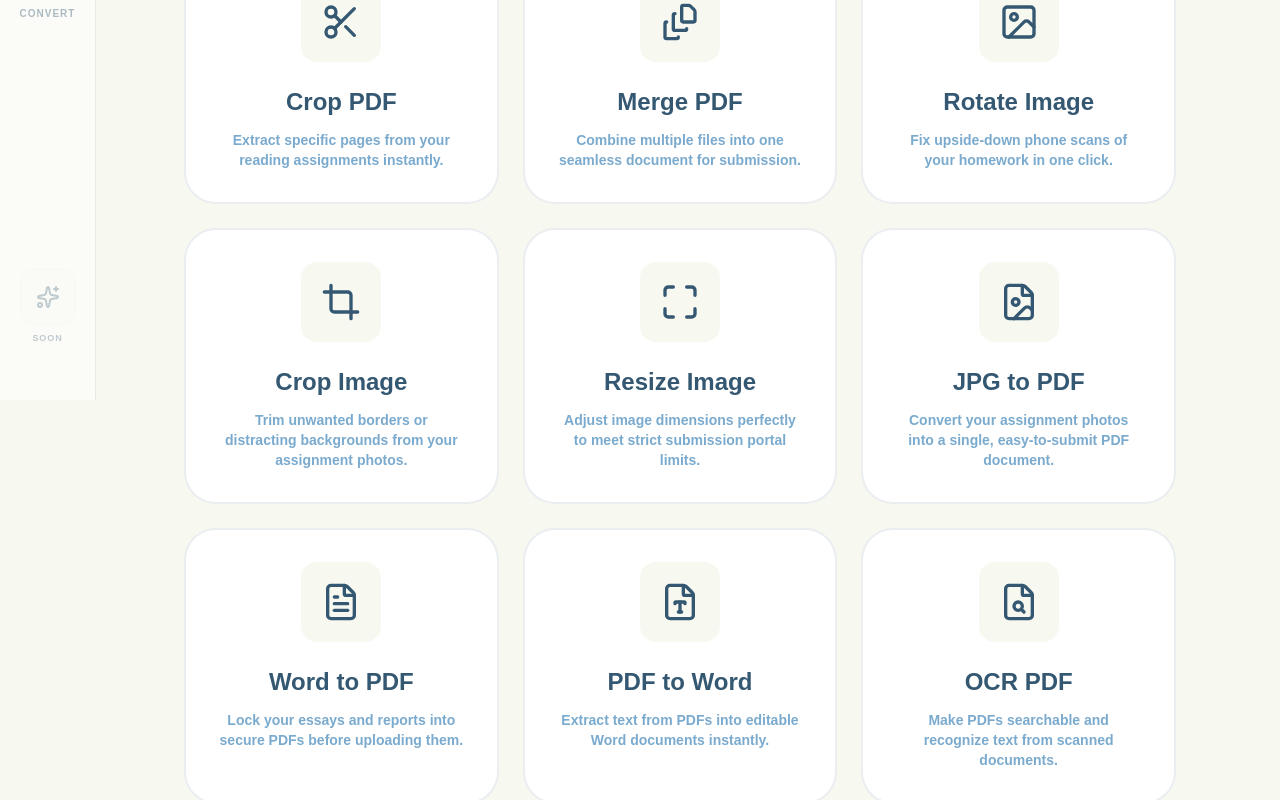
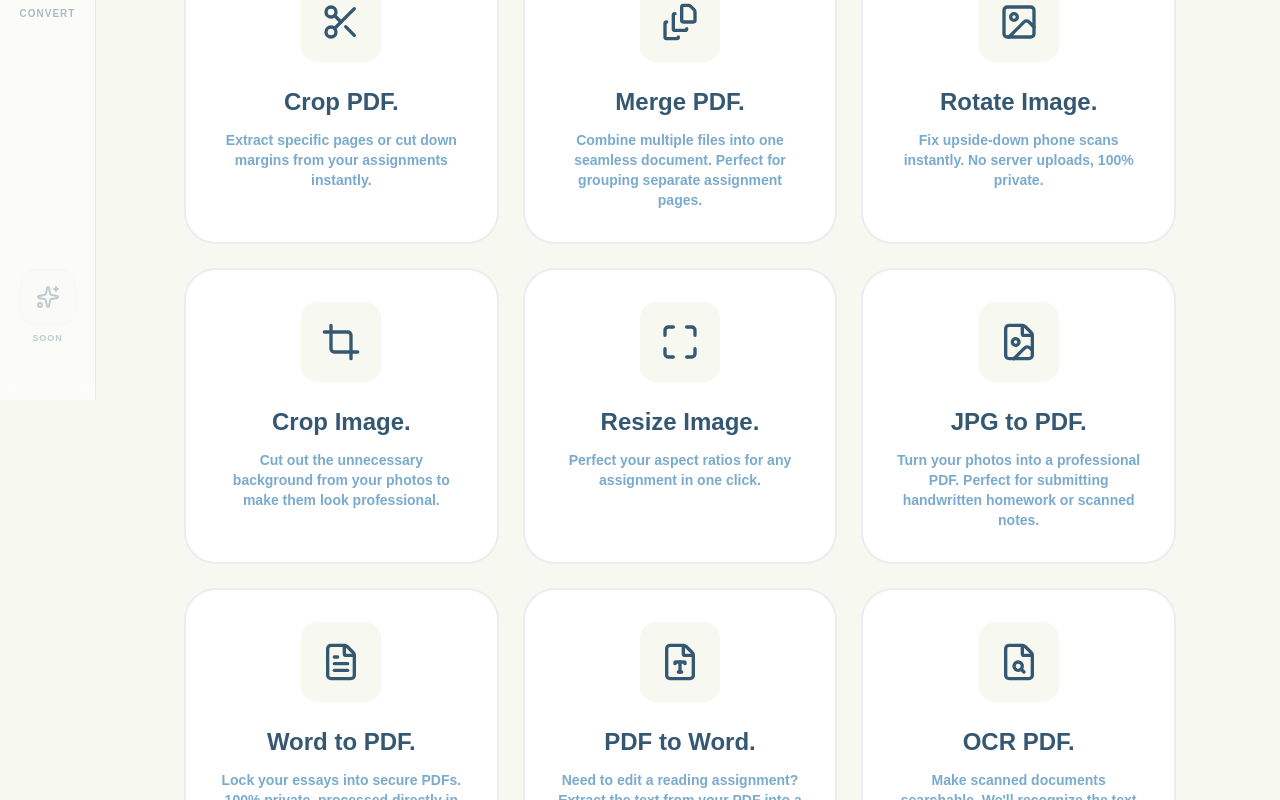
Before and after one commit to pol-dev-shinroo/DoSchoolWork, a Next.js app: page / in a window 1280 px wide. Shown: the part 400-1200 px from the top of the page. Built offline with nearby package versions, Linux system fonts and the light colour scheme.

Commit message:
bug fixed

```diff
--- /dev/null
+++ b/src/app/HomeClient.tsx
@@ -0,0 +1,131 @@
+"use client";
+
+import Link from "next/link";
+import { useLanguage } from "@/context/LanguageContext";
+import {
+  Scissors,
+  FileStack,
+  Image as ImageIcon,
+  Sparkles,
+  Crop,
+  Maximize,
+  FileImage,
+  FileText,
+  FileType,
+  FileSearch,
+} from "lucide-react";
+
+export default function HomeClient() {
+  const { t } = useLanguage();
+
+  // We define TOOLS inside the component so it can access the 't' translations dynamically
+  const TOOLS = [
+    {
+      href: "/pdf/crop",
+      icon: Scissors,
+      title: t.pdfCrop.title,
+      description: t.pdfCrop.description,
+    },
+    {
+      href: "/pdf/merge",
+      icon: FileStack,
+      title: t.pdfMerge.title,
+      description: t.pdfMerge.description,
+    },
+    {
+      href: "/image/rotate",
+      icon: ImageIcon,
+      title: t.imageRotate.title,
+      description: t.imageRotate.description,
+    },
+    {
+      href: "/image/crop",
+      icon: Crop,
+      title: t.imageCrop.title,
+      description: t.imageCrop.description,
+    },
+    {
+      href: "/image/resize",
+      icon: Maximize,
+      title: t.imageResize.title,
+      description: t.imageResize.description,
+    },
+    {
+      href: "/convert/jpg-to-pdf",
+      icon: FileImage,
+      title: t.jpgToPdf.title,
+      description: t.jpgToPdf.description,
+    },
+    {
+      href: "/convert/word-to-pdf",
+      icon: FileText,
+      title: t.wordToPdf.title,
+      description: t.wordToPdf.description,
+    },
+    {
+      href: "/convert/pdf-to-word",
+      icon: FileType,
+      title: t.pdfToWord.title,
+      description: t.pdfToWord.description,
+    },
+    {
+      href: "/convert/ocr-pdf",
+      icon: FileSearch,
+      title: t.ocrPdf.title,
+      description: t.ocrPdf.description,
+    },
+  ];
+
+  return (
+    <div className="w-full max-w-5xl mx-auto px-4">
+      {/* Hero Section */}
+      <section className="text-center mb-16 pt-8">
+        <h1 className="text-5xl md:text-6xl font-black mb-6 tracking-tight text-[#355872]">
+          {t.home.heroTitle}
+        </h1>
+        <p className="text-lg md:text-xl text-[#355872]/70 font-bold max-w-2xl mx-auto">
+          {t.home.heroSubtitle1}
+          <br className="hidden md:block" />
+          {t.home.heroSubtitle2}
+        </p>
+      </section>
+
+      {/* Feature Tiles Grid */}
+      <div className="grid grid-cols-1 sm:grid-cols-2 lg:grid-cols-3 gap-6 animate-in fade-in slide-in-from-bottom-4 duration-500 mb-16">
+        {TOOLS.map((tool) => {
+          const Icon = tool.icon;
+          return (
+            <Link
+              key={tool.href}
+              href={tool.href}
+              className="group bg-white border-2 border-[#355872]/10 rounded-[2rem] p-8 flex flex-col items-center text-center hover:border-[#9CD5FF] hover:shadow-xl hover:shadow-[#355872]/5 transition-all duration-300 hover:-translate-y-1"
+            >
+              <div className="w-20 h-20 bg-[#F7F8F0] group-hover:bg-[#355872] rounded-2xl flex items-center justify-center mb-6 transition-colors duration-300">
+                <Icon className="w-10 h-10 text-[#355872] group-hover:text-[#F7F8F0] transition-colors" />
+              </div>
+              <h2 className="text-2xl font-black text-[#355872] mb-3">
+                {tool.title}
+              </h2>
+              <p className="text-sm font-bold text-[#7AAACE]">
+                {tool.description}
+              </p>
+            </Link>
+          );
+        })}
+
+        {/* Coming Soon Tile */}
+        <div className="bg-[#F7F8F0]/50 border-2 border-dashed border-[#355872]/10 rounded-[2rem] p-8 flex flex-col items-center text-center opacity-60">
+          <div className="w-20 h-20 bg-white rounded-2xl flex items-center justify-center mb-6">
+            <Sparkles className="w-10 h-10 text-[#355872]/40" />
+          </div>
+          <h2 className="text-xl font-black text-[#355872]/60 mb-2">
+            {t.home.comingSoonTitle}
+          </h2>
+          <p className="text-[10px] font-black uppercase tracking-widest text-[#7AAACE]">
+            {t.home.comingSoonDesc}
+          </p>
+        </div>
+      </div>
+    </div>
+  );
+}
--- a/src/app/page.tsx
+++ b/src/app/page.tsx
@@ -1,17 +1,5 @@
 import type { Metadata } from "next";
-import Link from "next/link";
-import {
-  Scissors,
-  FileStack,
-  Image as ImageIcon,
-  Sparkles,
-  Crop,
-  Maximize,
-  FileImage,
-  FileText,
-  FileType,
-  FileSearch,
-} from "lucide-react";
+import HomeClient from "./HomeClient";
 
 export const metadata: Metadata = {
   title: "DoSchoolWork | Free PDF & Image Tools for Students",
@@ -19,124 +7,6 @@ export const metadata: Metadata = {
     "The ultimate 100% private, browser-based toolbox for your assignments. Crop PDFs, merge files, and rotate images for free.",
 };
 
-// 1. Define our tool data in a clean array
-const TOOLS = [
-  {
-    href: "/pdf/crop",
-    icon: Scissors,
-    title: "Crop PDF",
-    description:
-      "Extract specific pages from your reading assignments instantly.",
-  },
-  {
-    href: "/pdf/merge",
-    icon: FileStack,
-    title: "Merge PDF",
-    description:
-      "Combine multiple files into one seamless document for submission.",
-  },
-  {
-    href: "/image/rotate",
-    icon: ImageIcon,
-    title: "Rotate Image",
-    description: "Fix upside-down phone scans of your homework in one click.",
-  },
-  {
-    href: "/image/crop",
-    icon: Crop,
-    title: "Crop Image",
-    description:
-      "Trim unwanted borders or distracting backgrounds from your assignment photos.",
-  },
-  {
-    href: "/image/resize",
-    icon: Maximize,
-    title: "Resize Image",
-    description:
-      "Adjust image dimensions perfectly to meet strict submission portal limits.",
-  },
-  {
-    href: "/convert/jpg-to-pdf",
-    icon: FileImage,
-    title: "JPG to PDF",
-    description:
-      "Convert your assignment photos into a single, easy-to-submit PDF document.",
-  },
-  {
-    href: "/convert/word-to-pdf",
-    icon: FileText,
-    title: "Word to PDF",
-    description:
-      "Lock your essays and reports into secure PDFs before uploading them.",
-  },
-  {
-    href: "/convert/pdf-to-word",
-    icon: FileType,
-    title: "PDF to Word",
-    description:
-      "Extract text from PDFs into editable Word documents instantly.",
-  },
-  {
-    href: "/convert/ocr-pdf",
-    icon: FileSearch,
-    title: "OCR PDF",
-    description:
-      "Make PDFs searchable and recognize text from scanned documents.",
-  },
-];
-
 export default function HomePage() {
-  return (
-    <div className="w-full max-w-5xl mx-auto px-4">
-      {/* Hero Section */}
-      <section className="text-center mb-16 pt-8">
-        <h1 className="text-5xl md:text-6xl font-black mb-6 tracking-tight text-[#355872]">
-          Do School Work.
-        </h1>
-        <p className="text-lg md:text-xl text-[#355872]/70 font-bold max-w-2xl mx-auto">
-          The ultimate toolbox for your assignments.{" "}
-          <br className="hidden md:block" />
-          100% private, browser-based processing. Zero server uploads.
-        </p>
-      </section>
-
-      {/* Feature Tiles Grid */}
-      <div className="grid grid-cols-1 sm:grid-cols-2 lg:grid-cols-3 gap-6 animate-in fade-in slide-in-from-bottom-4 duration-500 mb-16">
-        {/* 2. Loop through the array to generate our tiles! */}
-        {TOOLS.map((tool) => {
-          const Icon = tool.icon; // Extract the icon component for rendering
-          return (
-            <Link
-              key={tool.href}
-              href={tool.href}
-              className="group bg-white border-2 border-[#355872]/10 rounded-[2rem] p-8 flex flex-col items-center text-center hover:border-[#9CD5FF] hover:shadow-xl hover:shadow-[#355872]/5 transition-all duration-300 hover:-translate-y-1"
-            >
-              <div className="w-20 h-20 bg-[#F7F8F0] group-hover:bg-[#355872] rounded-2xl flex items-center justify-center mb-6 transition-colors duration-300">
-                <Icon className="w-10 h-10 text-[#355872] group-hover:text-[#F7F8F0] transition-colors" />
-              </div>
-              <h2 className="text-2xl font-black text-[#355872] mb-3">
-                {tool.title}
-              </h2>
-              <p className="text-sm font-bold text-[#7AAACE]">
-                {tool.description}
-              </p>
-            </Link>
-          );
-        })}
-
-        {/* Coming Soon Tile (Static) */}
-        <div className="bg-[#F7F8F0]/50 border-2 border-dashed border-[#355872]/10 rounded-[2rem] p-8 flex flex-col items-center text-center opacity-60">
-          <div className="w-20 h-20 bg-white rounded-2xl flex items-center justify-center mb-6">
-            <Sparkles className="w-10 h-10 text-[#355872]/40" />
-          </div>
-          <h2 className="text-xl font-black text-[#355872]/60 mb-2">
-            More Tools Soon
-          </h2>
-          <p className="text-[10px] font-black uppercase tracking-widest text-[#7AAACE]">
-            Compress, Protect, Edit
-          </p>
-        </div>
-      </div>
-    </div>
-  );
+  return <HomeClient />;
 }
--- a/src/dictionaries/en.ts
+++ b/src/dictionaries/en.ts
@@ -54,6 +54,14 @@ export const en = {
     description:
       "Extract specific pages or cut down margins from your assignments instantly.",
   },
+  home: {
+    heroTitle: "Do School Work.",
+    heroSubtitle1: "The ultimate toolbox for your assignments.",
+    heroSubtitle2:
+      "100% private, browser-based processing. Zero server uploads.",
+    comingSoonTitle: "More Tools Soon",
+    comingSoonDesc: "Compress, Protect, Edit",
+  },
 };
 
 export type Dictionary = typeof en;
--- a/src/dictionaries/ko.ts
+++ b/src/dictionaries/ko.ts
@@ -53,4 +53,12 @@ export const ko: Dictionary = {
     title: "PDF 자르기.",
     description: "과제에서 특정 페이지를 추출하거나 여백을 즉시 잘라내세요.",
   },
+  // Add this right under your `common` or `sidebar` objects
+  home: {
+    heroTitle: "학교 과제를 쉽게.",
+    heroSubtitle1: "과제를 위한 궁극의 툴박스.",
+    heroSubtitle2: "100% 개인정보 보호, 브라우저 기반 처리. 서버 업로드 제로.",
+    comingSoonTitle: "더 많은 도구 준비중",
+    comingSoonDesc: "압축, 보호, 편집",
+  },
 };
```
